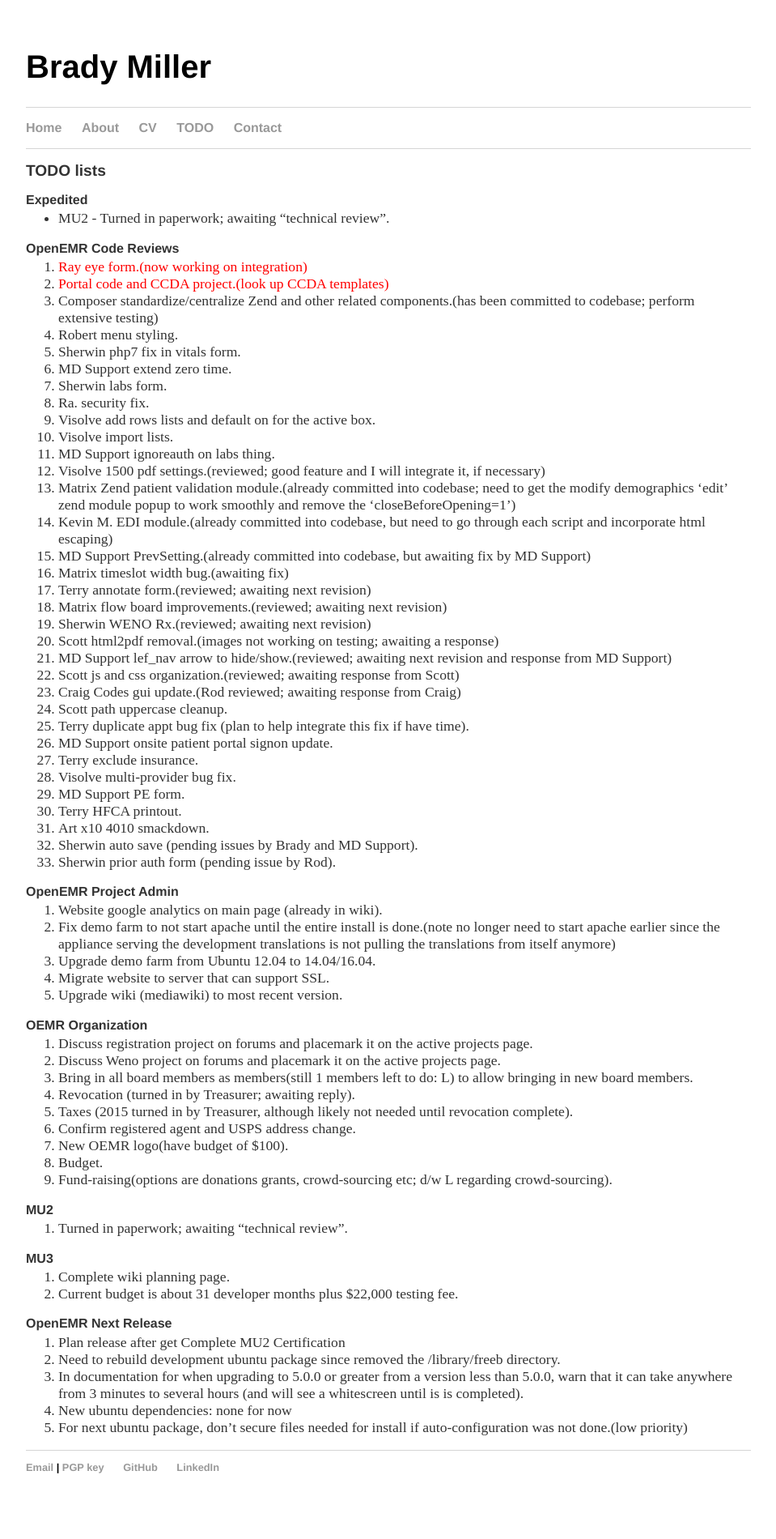
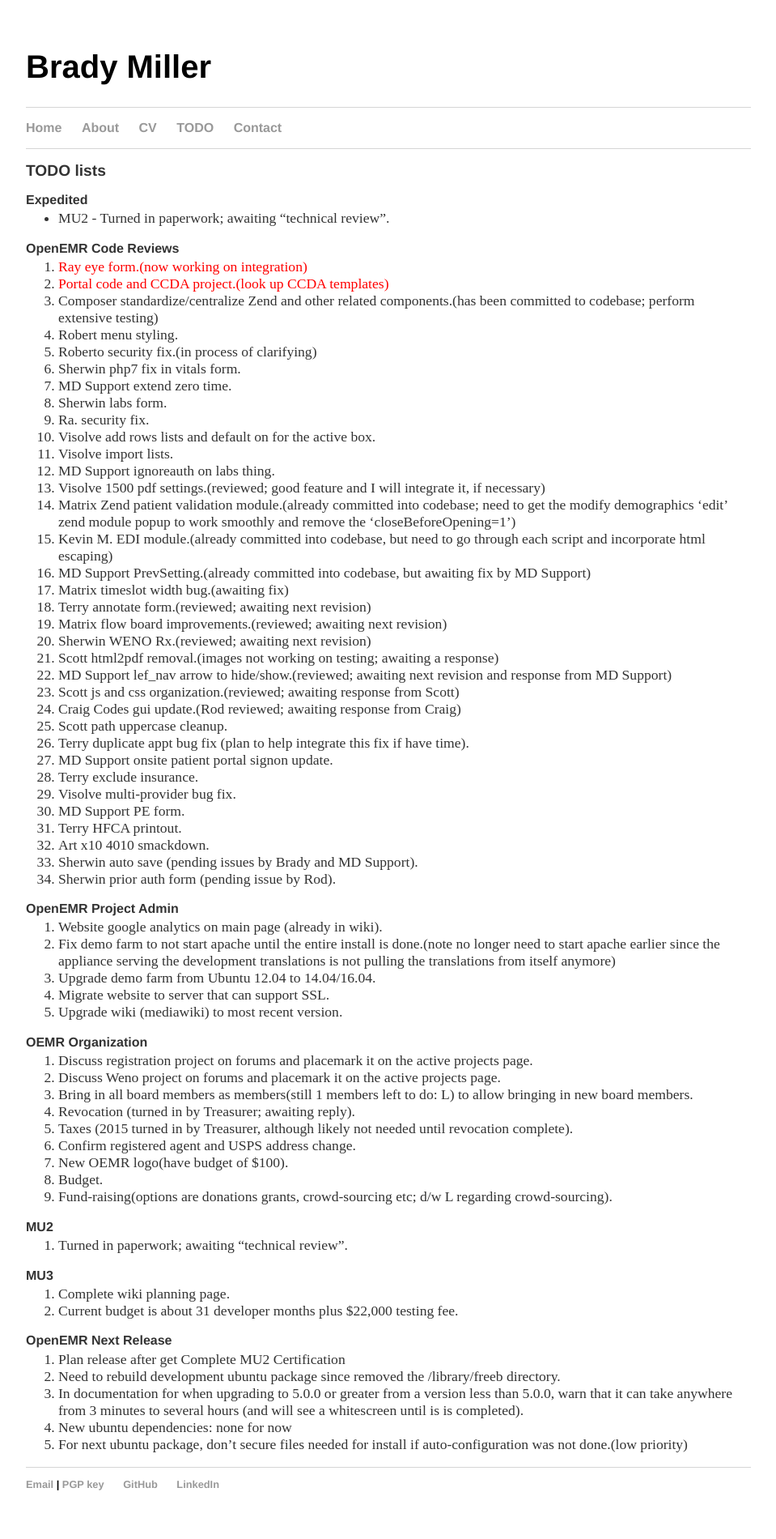
Before and after one commit to bradymiller/bradymiller.github.io, a Jekyll site: the page built from todo/index.md, in a window 1280 px wide. Shown: the whole page at 81% size, without its empty margins (160-1119 px from the left). Built offline with Jekyll 4.4.1, drawn with Linux system fonts in a browser that asks for light colours; before the commit the page ends 1879 px from its top, so only the background shows below that.

Commit message:
Update todo list

```diff
--- a/todo/index.md
+++ b/todo/index.md
@@ -11,6 +11,7 @@
 1. <span style="color: red">Portal code and CCDA project.(look up CCDA templates)</span>
 1. Composer standardize/centralize Zend and other related components.(has been committed to codebase; perform extensive testing)
 1. Robert menu styling.
+1. Roberto security fix.(in process of clarifying)
 1. Sherwin php7 fix in vitals form.
 1. MD Support extend zero time.
 1. Sherwin labs form.
```
